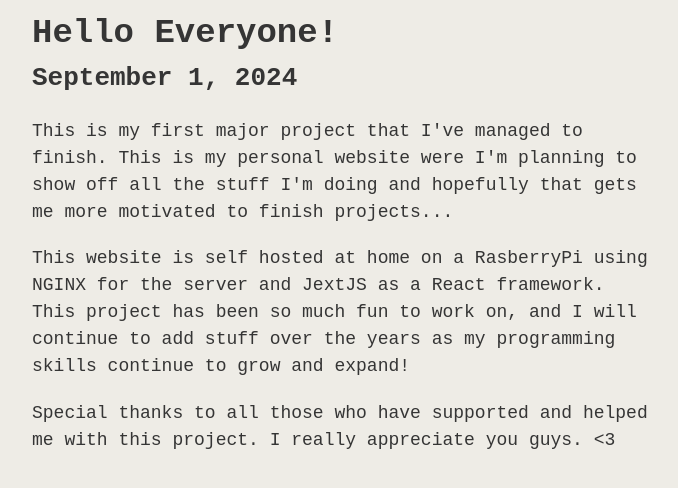
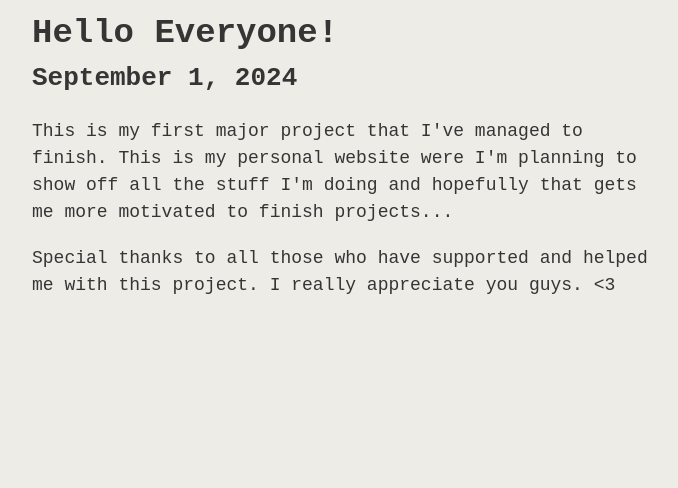
Before and after one commit to SomeGuy13/portfolio, a Next.js app: page /blog/portfolio-website in a window 1280 px wide. Shown: the top 488 px of the page, without its empty margins (296-974 px from the left). Built offline with nearby package versions, Linux system fonts and the light colour scheme.

Commit message:
updated blog

```diff
--- a/src/app/blog/portfolio-website/page.tsx
+++ b/src/app/blog/portfolio-website/page.tsx
@@ -10,12 +10,6 @@ export default function Page() {
       </p>
       <br />
       <p>
-        This website is self hosted at home on a RasberryPi using NGINX for the server and JextJS
-        as a React framework. This project has been so much fun to work on, and I will continue to add
-        stuff over the years as my programming skills continue to grow and expand!
-      </p>
-      <br />
-      <p>
         Special thanks to all those who have supported and helped me with this project. I really
         appreciate you guys. &#60;3
       </p>
```
